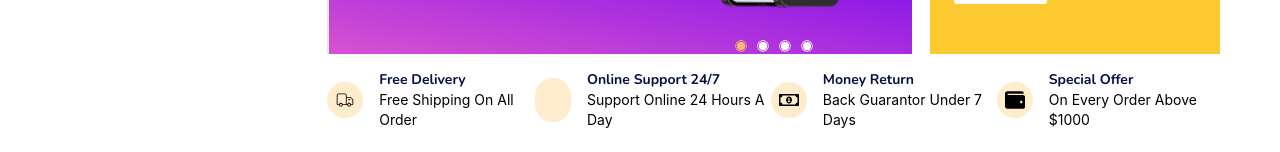
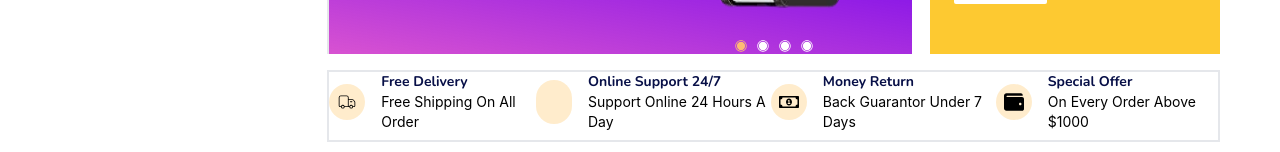
Before and after one commit to Litezy/litezy-mall, a React (Vite) app: page / in a window 1280 px wide. Shown: the part 648-800 px from the top of the page. Built offline with nearby package versions, Linux system fonts and the light colour scheme; some icons are missing; a web font is replaced by a local one.

Commit message:
finished the first carousel

```diff
--- a/src/components/Card.jsx
+++ b/src/components/Card.jsx
@@ -31,12 +31,12 @@ const Card = () => {
     }
 
     return (
-        <div className='w-full px-2 -mt-8 md:mt-0'>
-            <div className="md:w-[95%] w-[90%] md:mt-0  md:mx-10 flex items-start justify-start gap-6 overflow-x-hidden card-border mb-10">
+        <div className='w-full  px-2 -mt-8 md:mt-0'>
+            <div className="md:w-[95%] w-[100%] md:mt-0  md:mx-10 flex items-start justify-start gap-6 overflow-x-hidden card-border mb-10">
                 <div  className="w-[25%]  hidden md:flex max-w-[21%] ">
                   <AllCategories handleClick={() => handleClick()} heightInc={heightInc} state={chevron}/>
                 </div>
-                <div className=" mx-auto md:w-full overflow-hidden">
+                <div className="w-full mx-auto md:w-full overflow-hidden">
                     <div className="flex flex-col w-full ">
                         <ul className='flex  items-center  w-full md:rounded-full justify-between md:w-4/6 px-2 text-center md:text-start py-3 capitalize md:bg-[#fff9ef] gap-2  mb-4 text-[#0d1a50] font-bold text-sm md:text-md mt-2 h-fit'>
                             <li className=' px-2 py-1 md:bg-white rounded-full cursor-pointer'>home</li>
--- a/src/components/Supports.jsx
+++ b/src/components/Supports.jsx
@@ -30,7 +30,7 @@ const Supports = () => {
         },
     ]
     return (
-        <div className='md:flex grid-cols-2 grid items-center justify-between  w-full '>
+        <div className='md:flex grid-cols-2 grid items-center justify-between  w-full border-2 '>
             {support.map((item, index) => (
                 <div className=" flex items-start md:items-center md:justify-between mb-2 gap-4 " key={index} >
                     <div className="px-2 py-2 rounded-full bg-[#ffeccc] w-fit">
```
